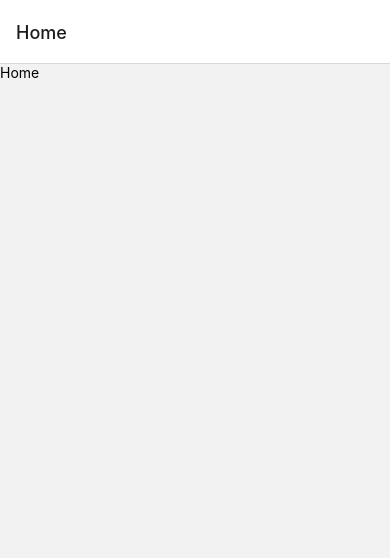
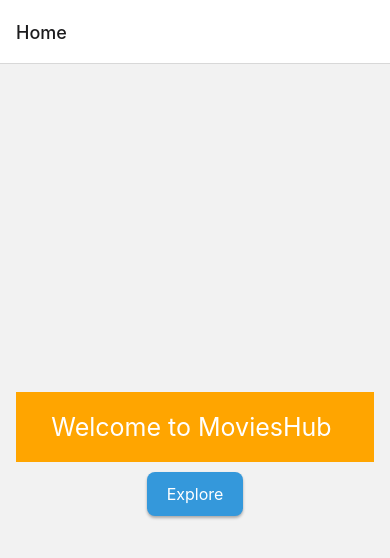
Before and after one commit to Sahil-4U/movies-native-app, a React Native app: screen /Home in a window 390 px wide. Shown: the top 558 px of the page. Built offline with nearby package versions, Linux system fonts and the light colour scheme.

Commit message:
i have designed till home page now movies is remaining

```diff
--- a/components/Home.js
+++ b/components/Home.js
@@ -1,12 +1,50 @@
-import { View, Text } from 'react-native'
+import { View, Text, TouchableOpacity, StyleSheet } from 'react-native'
 import React from 'react'
 
-const Home = () => {
+const Home = ({ navigation }) => {
     return (
-        <View>
-            <Text>Home</Text>
+        <View style={styles.container}>
+            <Text style={styles.heading}>Welcome to MoviesHub </Text>
+            <TouchableOpacity style={styles.btn} activeOpacity={0.5} onPress={() => navigation.navigate('Movie')} >
+                <Text style={styles.btnText}>Explore</Text>
+            </TouchableOpacity>
         </View>
     )
 }
 
+const styles = StyleSheet.create({
+    container: {
+        flex: 1,
+        justifyContent: 'center',
+        alignItems: 'center'
+    },
+    heading: {
+        fontSize: 25,
+        backgroundColor: "#FFA500",
+        color: 'white',
+        paddingHorizontal: 35,
+        paddingVertical: 20,
+        marginBottom: 10,
+
+    },
+    btn: {
+        backgroundColor: '#3498db', // Button background color
+        borderRadius: 8, // Rounded corners
+        paddingVertical: 12, // Vertical padding
+        paddingHorizontal: 20, // Horizontal padding
+        shadowColor: '#000', // Shadow color
+        shadowOffset: {
+            width: 0,
+            height: 2,
+        },
+        shadowOpacity: 0.3, // Shadow opacity
+        shadowRadius: 3, // Shadow radius
+        elevation: 5, // Android shadow elevation
+    },
+    btnText: {
+        color: '#fff', // Text color
+        fontSize: 16, // Text size
+        textAlign: 'center', // Text alignment
+    },
+});
 export default Home
```
